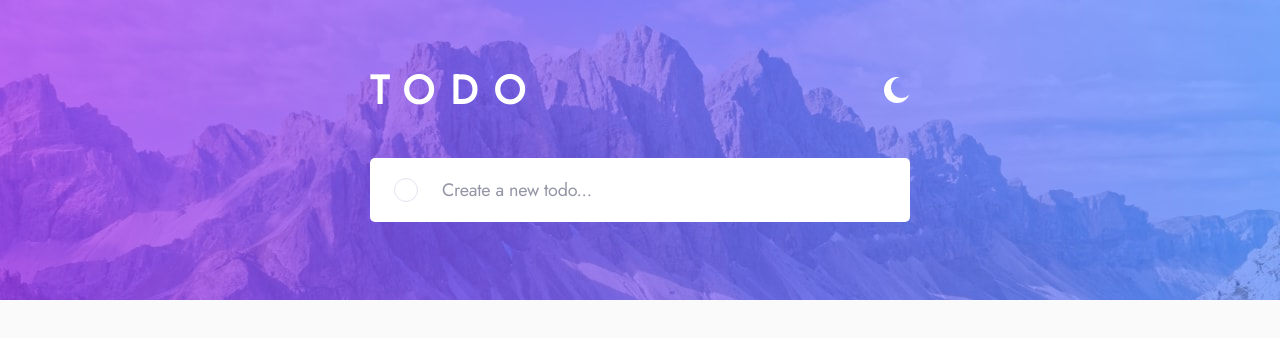
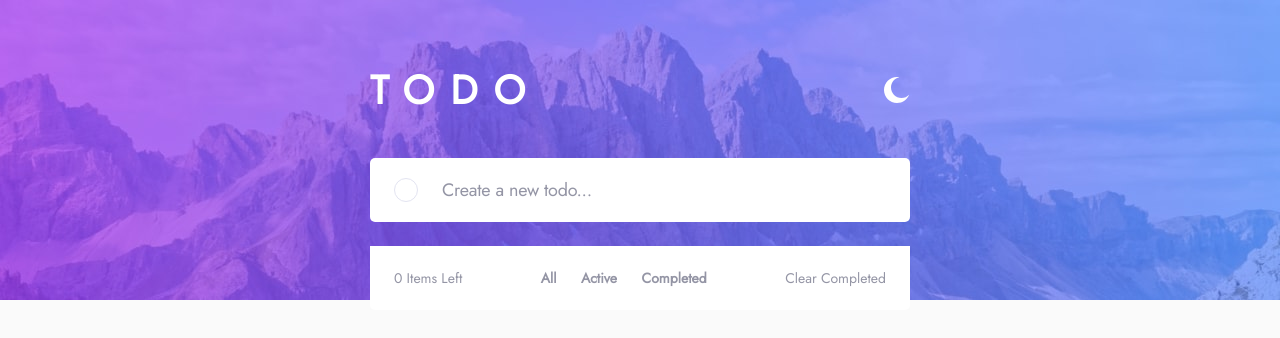
Before and after one commit to ZZ83/react-todo-app, a React (Vite) app: page / in a window 1280 px wide. Shown: the top 338 px of the page. Built offline with nearby package versions, Linux system fonts and the light colour scheme.

Commit message:
Add items left logic

```diff
--- a/src/App.jsx
+++ b/src/App.jsx
@@ -7,6 +7,7 @@ import Header from "./components/Header";
 import AddItem from "./components/AddItem";
 import TodoItems from "./components/TodoItems";
 import TodoText from "./components/TodoText";
+import Tracker from "./components/Tracker";
 
 import { StateCheckBox } from "./components/Checkbox";
 import CloseButton from "./components/CloseButton";
@@ -19,6 +20,7 @@ const themes = {
         secondaryColor: "#9495A5",
         accentColor: "#E3E4F1",
         lineThroughColor: "#D1D2DA",
+        hover: "#494C6B",
         bg: "light",
     },
     darkTheme: {
@@ -28,6 +30,7 @@ const themes = {
         secondaryColor: "#767992",
         accentColor: "#393A4B",
         lineThroughColor: "#4D5067",
+        hover: "#E3E4F1",
         bg: "dark",
     },
 };
@@ -74,6 +77,7 @@ function App() {
                         </TodoItems>
                     ))}
                 </ul>
+                <Tracker todo={todo} />
             </Wrapper>
         </ThemeProvider>
     );
--- /dev/null
+++ b/src/components/Button.jsx
@@ -0,0 +1,19 @@
+import styled, { css } from "styled-components";
+
+const StyledButton = styled.button(
+    ({ theme, $test }) => css`
+        cursor: pointer;
+        padding: 0;
+        font-weight: ${$test ? "400" : "700"};
+        color: ${theme.secondaryColor};
+        &:hover {
+            color: ${theme.hover};
+        }
+    `
+);
+
+function Button({ $test, children }) {
+    return <StyledButton $test={$test}>{children}</StyledButton>;
+}
+
+export default Button;
--- a/src/components/GlobalStyles.js
+++ b/src/components/GlobalStyles.js
@@ -209,6 +209,11 @@ const GlobalStyles = createGlobalStyle`
     svg {
         cursor: pointer;
     }
+
+    button {
+        background: none;
+        border: none;
+    }
 `;
 
 export default GlobalStyles;
--- a/src/components/TodoItems.jsx
+++ b/src/components/TodoItems.jsx
@@ -5,9 +5,8 @@ const StyledTodo = styled.li`
     grid-template-columns: 20px 1fr 12px;
     grid-template-rows: 1fr;
     align-items: center;
-    padding: 20px;
-    padding-left: 20px;
-    padding-right: 20px;
+    padding: 16px 20px;
+
     font-size: 14px;
     letter-spacing: -0.17px;
     background-color: ${(props) => props.theme.secondaryBG};
@@ -17,8 +16,7 @@ const StyledTodo = styled.li`
     }
     @media (min-width: 588px) {
         grid-template-columns: 24px 1fr 18px;
-        padding-left: 24px;
-        padding-right: 24px;
+        padding: 20px 24px 19px;
         font-size: 18px;
         letter-spacing: -0.25px;
     }
--- /dev/null
+++ b/src/components/Tracker.jsx
@@ -0,0 +1,70 @@
+import styled, { css } from "styled-components";
+import Button from "./Button";
+
+const StyledTracker = styled.div(
+    ({ theme }) => css`
+        display: flex;
+        align-items: center;
+        font-size: 14px;
+        color: ${theme.secondaryColor};
+        justify-content: space-between;
+        background-color: ${theme.secondaryBG};
+        height: 53px;
+        padding-left: 20px;
+        padding-right: 20px;
+        border-radius: 0 0 5px 5px;
+        @media (min-width: 588px) {
+            height: 64px;
+            padding-left: 24px;
+            padding-right: 24px;
+        }
+        position: relative;
+    `
+);
+
+const StyledSort = styled.div(
+    ({ theme }) => css`
+        left: 0;
+        right: 0;
+        top: 0;
+        width: 100%;
+        margin-left: auto;
+        margin-right: auto;
+        border-radius: 5px;
+        display: flex;
+        justify-content: center;
+        position: absolute;
+        margin-top: 69px;
+        gap: 18px;
+        background-color: ${theme.secondaryBG};
+        height: 53px;
+        padding: 0 20px;
+        @media only screen and (min-width: 588px) {
+            position: initial;
+            justify-content: space-between;
+            background-color: transparent;
+            margin-top: 0;
+            height: 64px;
+            width: 166px;
+            padding: 0;
+        }
+    `
+);
+
+function Tracker({ todo }) {
+    const itemsLeft = [...todo].filter((item) => item.completed === false);
+
+    return (
+        <StyledTracker>
+            <span>{itemsLeft.length} Items Left</span>
+            <StyledSort>
+                <Button>All</Button>
+                <Button>Active</Button>
+                <Button>Completed</Button>
+            </StyledSort>
+            <Button $test>Clear Completed</Button>
+        </StyledTracker>
+    );
+}
+
+export default Tracker;
```
